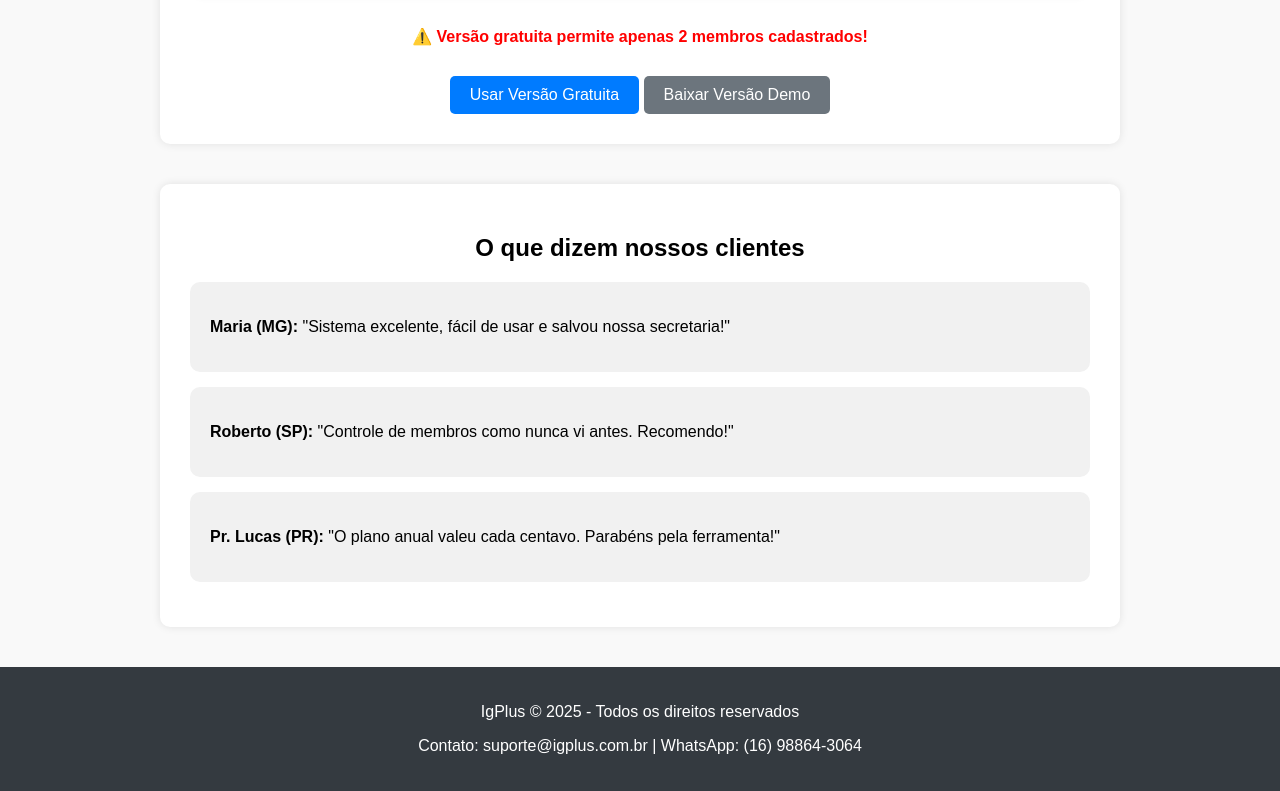
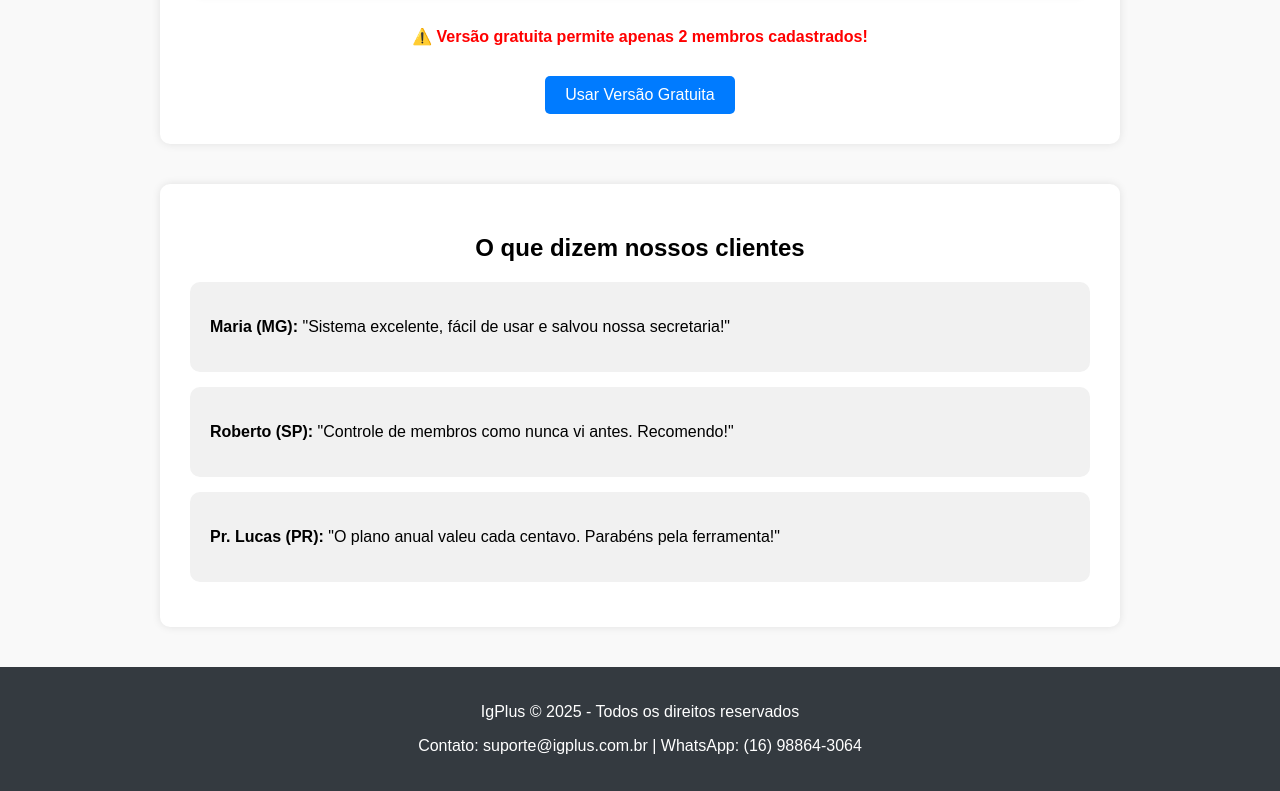
Before and after one commit to gustavohsilva/igplus-site, a plain HTML site: page index.html in a window 1280 px wide. Shown: the part 828-1619 px from the top of the page. Drawn offline with Linux system fonts and the light colour scheme.

Commit message:
Update index.html

```diff
--- a/index.html
+++ b/index.html
@@ -163,8 +163,7 @@
     <div class="aviso-demo">⚠️ Versão gratuita permite apenas 2 membros cadastrados!</div>
     <div style="text-align: center; margin-top: 20px;">
       <a href="#" class="btn" style="background: #007bff;">Usar Versão Gratuita</a>
-      <a href="#" class="btn" style="background: #6c757d;">Baixar Versão Demo</a>
-    </div>
+     </div>
   </div>
 
   <div class="depoimentos">
```
